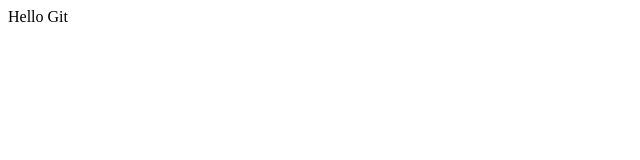
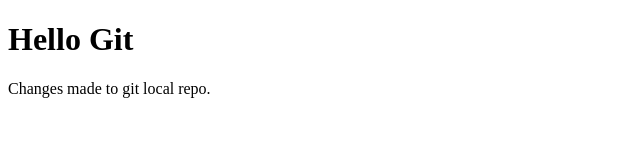
Before and after one commit to nobin-chowdhury/git-demo, a plain HTML site: page web/index.html in a window 1280 px wide. Shown: the whole page, without its empty margins (0-640 px from the left). Drawn offline with Linux system fonts and the light colour scheme.

Commit message:
web index page has edited.

```diff
--- a/web/index.html
+++ b/web/index.html
@@ -3,5 +3,9 @@
 <head>
 	<title>Git Webpage</title>
 </head>
-<body>Hello Git</body>
+<body>
+
+ <h1>Hello Git</h1>
+	<p>Changes made to git local repo.</p>
+</body>
 </html>
```
